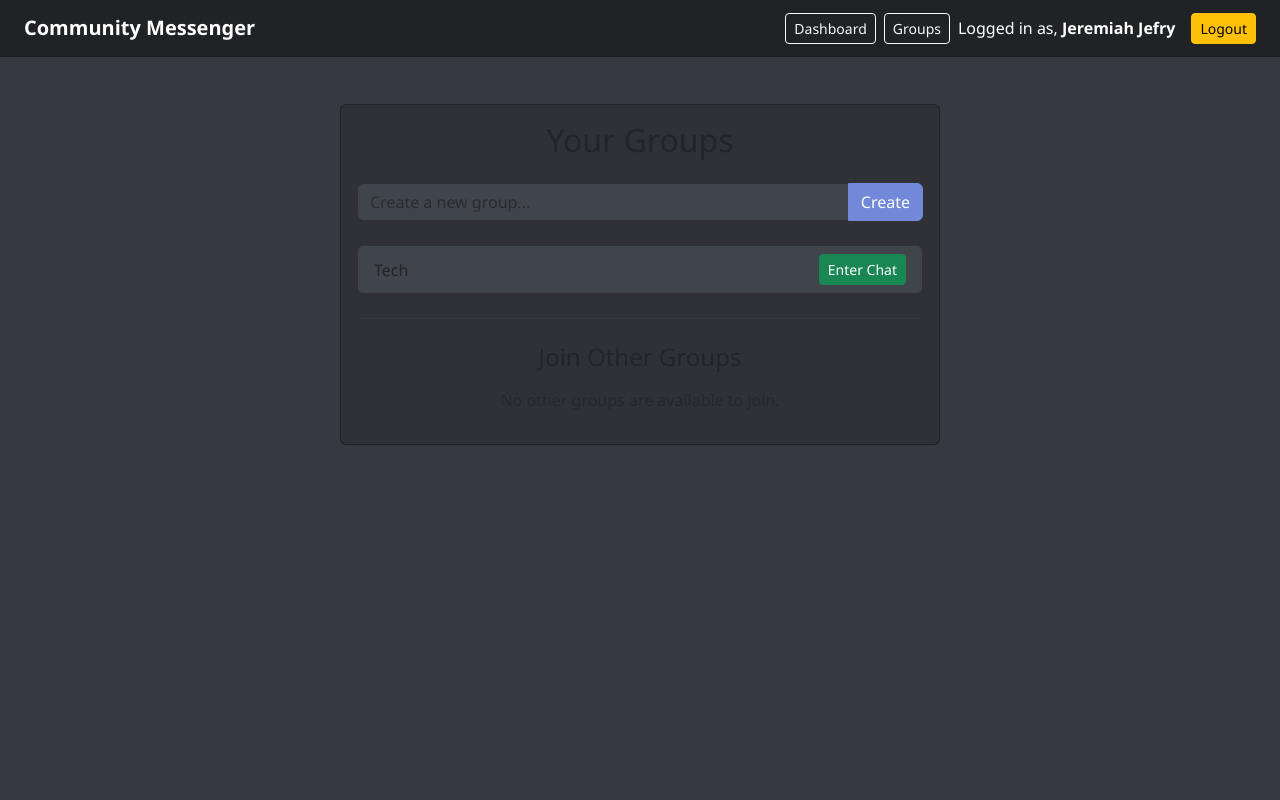
After one commit to Jeremiah-Jefry/Community-Messenger, a Flask app: page /groups in a window 1280 px wide. The commit adds this page. Run offline with Flask 3, Linux system fonts and the light colour scheme; a user stored in the database is signed in.

Commit message:
UpGraded

```diff
--- a/app.py
+++ b/app.py
@@ -1,34 +1,55 @@
-import html # Added for server-side HTML escaping
+import html
 from flask import Flask, render_template, redirect, url_for, request, flash
 from flask_sqlalchemy import SQLAlchemy
 from flask_login import LoginManager, login_user, login_required, logout_user, UserMixin, current_user
-from flask_socketio import SocketIO, emit
+from flask_socketio import SocketIO, emit, join_room
 from werkzeug.security import generate_password_hash, check_password_hash
+import datetime
 
 # Setup
 app = Flask(__name__)
-app.config['SECRET_KEY'] = "devkey"
+app.config['SECRET_KEY'] = "devkey-for-final-project"
 app.config['SQLALCHEMY_DATABASE_URI'] = "sqlite:///messenger.db"
 db = SQLAlchemy(app)
 socketio = SocketIO(app, cors_allowed_origins="*")
 login = LoginManager(app)
 login.login_view = "login"
 
-# User model
+# --- Database Models ---
+group_members = db.Table('group_members',
+    db.Column('user_id', db.Integer, db.ForeignKey('user.id'), primary_key=True),
+    db.Column('group_id', db.Integer, db.ForeignKey('group.id'), primary_key=True)
+)
+
 class User(UserMixin, db.Model):
     id = db.Column(db.Integer, primary_key=True)
     username = db.Column(db.String(50), unique=True, nullable=False)
     password = db.Column(db.String(128), nullable=False)
 
+class Group(db.Model):
+    id = db.Column(db.Integer, primary_key=True)
+    name = db.Column(db.String(100), unique=True, nullable=False)
+    members = db.relationship('User', secondary=group_members, lazy='subquery',
+        backref=db.backref('groups', lazy=True))
+
+class Message(db.Model):
+    id = db.Column(db.Integer, primary_key=True)
+    text = db.Column(db.String(500), nullable=False)
+    timestamp = db.Column(db.DateTime, default=datetime.datetime.utcnow)
+    user_id = db.Column(db.Integer, db.ForeignKey('user.id'), nullable=False)
+    group_id = db.Column(db.Integer, db.ForeignKey('group.id'), nullable=False)
+    user = db.relationship('User')
+    group = db.relationship('Group')
+
 @login.user_loader
 def load_user(user_id):
     return User.query.get(int(user_id))
 
-# Routes
+# --- Routes ---
 @app.route("/")
 def home():
     if current_user.is_authenticated:
-        return redirect(url_for("chat"))
+        return redirect(url_for("groups"))
     return render_template("index.html")
 
 @app.route("/register", methods=["GET", "POST"])
@@ -54,7 +75,7 @@ def login():
         user = User.query.filter_by(username=username).first()
         if user and check_password_hash(user.password, password):
             login_user(user)
-            return redirect(url_for("chat"))
+            return redirect(url_for("groups"))
         flash("Invalid username or password")
     return render_template("login.html")
 
@@ -64,28 +85,101 @@ def logout():
     logout_user()
     return redirect(url_for("home"))
 
-@app.route("/chat")
+@app.route("/groups", methods=["GET", "POST"])
 @login_required
-def chat():
-    return render_template("chat.html", username=current_user.username)
+def groups():
+    if request.method == "POST":
+        group_name = request.form.get("group_name")
+        if group_name and not Group.query.filter_by(name=group_name).first():
+            new_group = Group(name=group_name)
+            new_group.members.append(current_user)
+            db.session.add(new_group)
+            db.session.commit()
+            flash(f"Group '{group_name}' created!")
+            return redirect(url_for('groups'))
+        else:
+            flash("Group name already exists or is invalid.")
+    all_groups = Group.query.all()
+    return render_template("groups.html", user_groups=current_user.groups, all_groups=all_groups)
+
+@app.route("/join_group/<int:group_id>")
+@login_required
+def join_group(group_id):
+    group = Group.query.get_or_404(group_id)
+    if current_user not in group.members:
+        group.members.append(current_user)
+        db.session.commit()
+        flash(f"You have joined the group '{group.name}'!")
+    else:
+        flash("You are already a member of this group.")
+    return redirect(url_for('groups'))
 
 @app.route("/dashboard")
 @login_required
 def dashboard():
-    # Query the total number of users
-    total_users = db.session.query(User).count()
-    return render_template("dashboard.html", total_users=total_users)
+    all_users = User.query.all()
+    total_users = len(all_users)
+    return render_template("dashboard.html", total_users=total_users, all_users=all_users)
 
-# Socket events
+@app.route("/chat/<int:group_id>")
+@login_required
+def chat(group_id):
+    group = Group.query.get_or_404(group_id)
+    if current_user not in group.members:
+        flash("You are not a member of this group.")
+        return redirect(url_for('groups'))
+    messages = Message.query.filter_by(group_id=group.id).order_by(Message.timestamp.asc()).all()
+    return render_template("chat.html", user=current_user, group=group, messages=messages)
+
+# State for online users: {group_id: {user_id, ...}, ...}
+online_users = {}
+
+# --- Socket Events ---
+@socketio.on('join')
+def on_join(data):
+    room = data['room']
+    join_room(room)
+
+    if room not in online_users:
+        online_users[room] = set()
+    online_users[room].add(current_user.id)
+
+    users_in_room = User.query.filter(User.id.in_(online_users[room])).all()
+    usernames = [user.username for user in users_in_room]
+
+    emit('update_online_users', {'users': usernames}, to=room)
+
+@socketio.on('disconnect')
+def on_disconnect():
+    for room, users in online_users.items():
+        if hasattr(current_user, 'id') and current_user.id in users:
+            users.remove(current_user.id)
+            users_in_room = User.query.filter(User.id.in_(users)).all()
+            usernames = [user.username for user in users_in_room]
+            emit('update_online_users', {'users': usernames}, to=room)
+            break
+
 @socketio.on("send_message")
 def handle_message(data):
-    # Sanitize the message text before broadcasting it to all clients
-    # This prevents Cross-Site Scripting (XSS) by turning HTML tags into literal text
+    if not current_user.is_authenticated:
+        return
+
+    room = data['room']
     safe_text = html.escape(data["text"])
-    msg = {"username": current_user.username, "text": safe_text}
-    emit("receive_message", msg, broadcast=True)
+    timestamp = datetime.datetime.utcnow()
 
-# Run
+    message = Message(text=safe_text, user_id=current_user.id, group_id=int(room), timestamp=timestamp)
+    db.session.add(message)
+    db.session.commit()
+
+    msg = {
+        "username": current_user.username,
+        "text": safe_text,
+        "timestamp": timestamp.strftime('%I:%M %p')
+    }
+    emit("receive_message", msg, broadcast=True, to=room)
+
+# --- Run Application ---
 if __name__ == "__main__":
     with app.app_context():
         db.create_all()
--- a/requirements.txt
+++ b/requirements.txt
@@ -2,3 +2,4 @@ Flask
 Flask-SQLAlchemy
 Flask-Login
 Flask-SocketIO
+werkzeug
--- a/templates/base.html
+++ b/templates/base.html
@@ -6,91 +6,20 @@
   <meta name="viewport" content="width=device-width, initial-scale=1">
   <link href="https://cdn.jsdelivr.net/npm/bootstrap@5.3.3/dist/css/bootstrap.min.css" rel="stylesheet">
   <style>
-    /* Discord-inspired Dark Theme Variables */
     :root {
-      --bg-primary: #36393f; /* Dark background */
-      --bg-secondary: #2f3136; /* Chat area background */
-      --bg-tertiary: #202225; /* Sidebar background */
-      --text-color: #dcddde; /* Light text */
-      --accent-color: #7289da; /* Discord Blue */
-      --success-color: #43b581; /* Green for Online/Success */
+      --bg-primary: #36393f; --bg-secondary: #2f3136; --bg-tertiary: #202225;
+      --text-color: #dcddde; --accent-color: #7289da;
     }
-
-    body {
-      background: var(--bg-primary);
-      color: var(--text-color);
-      font-family: 'Segoe UI', Tahoma, Geneva, Verdana, sans-serif;
-      min-height: 100vh; /* Full viewport height */
-      margin: 0;
-      padding-top: 56px; /* Space for fixed navbar */
-    }
-
-    /* Navbar - Sleek and Dark */
-    .navbar {
-      background-color: var(--bg-tertiary) !important;
-      border-bottom: 1px solid rgba(0, 0, 0, 0.2);
-    }
-    .navbar-brand, .navbar-text {
-      color: white !important;
-    }
-    .btn-accent {
-        background-color: var(--accent-color);
-        border-color: var(--accent-color);
-        color: white;
-    }
-    .btn-accent:hover {
-        background-color: #677bc4;
-        border-color: #677bc4;
-        color: white;
-    }
-
-    /* Form Card Styling (Login/Register/Dashboard) */
-    .card {
-      background-color: var(--bg-secondary);
-      border: 1px solid rgba(0, 0, 0, 0.3);
-      box-shadow: 0 2px 10px rgba(0, 0, 0, 0.5);
-    }
-    .card-title {
-        color: white;
-    }
-    .form-control {
-        background-color: #40444b;
-        color: var(--text-color);
-        border: 1px solid #2f3136;
-    }
-    .form-control:focus {
-        background-color: #40444b;
-        color: var(--text-color);
-        border-color: var(--accent-color);
-        box-shadow: 0 0 0 0.25rem rgba(114, 137, 218, 0.25); /* Accent blue focus */
-    }
-    .alert-info {
-        background-color: #3e4780;
-        border-color: #3e4780;
-        color: white;
-    }
-
-    /* Landing Page - Clean Centerpiece */
-    .landing-page {
-        background: var(--bg-secondary);
-        color: var(--text-color);
-        padding: 5rem 1rem;
-        border-radius: 15px;
-        text-align: center;
-        box-shadow: 0 10px 20px rgba(0, 0, 0, 0.2);
-        margin-top: 3rem;
-    }
-    .landing-page h1 {
-        font-weight: 700;
-        color: var(--accent-color);
-    }
-    .landing-page .lead {
-        color: var(--text-color);
-        font-size: 1.25rem;
-    }
-
-    /* Chat-specific styles will go in chat.html or be globally managed here */
-
+    body { background: var(--bg-primary); color: var(--text-color); font-family: 'Segoe UI', sans-serif; min-height: 100vh; margin: 0; padding-top: 56px; }
+    .navbar { background-color: var(--bg-tertiary) !important; border-bottom: 1px solid rgba(0, 0, 0, 0.2); }
+    .navbar-brand, .navbar-text { color: white !important; }
+    .btn-accent { background-color: var(--accent-color); border-color: var(--accent-color); color: white; }
+    .btn-accent:hover { background-color: #677bc4; border-color: #677bc4; }
+    .card { background-color: var(--bg-secondary); border: 1px solid rgba(0, 0, 0, 0.3); }
+    .form-control { background-color: #40444b; color: var(--text-color); border: 1px solid #2f3136; }
+    .form-control:focus { background-color: #40444b; color: var(--text-color); border-color: var(--accent-color); box-shadow: 0 0 0 0.25rem rgba(114, 137, 218, 0.25); }
+    .alert-info { background-color: #3e4780; border-color: #3e4780; color: white; }
+    .landing-page { background: var(--bg-secondary); padding: 5rem 1rem; border-radius: 15px; text-align: center; margin-top: 3rem; }
   </style>
 </head>
 <body>
@@ -100,7 +29,7 @@
       <div class="d-flex align-items-center">
         {% if current_user.is_authenticated %}
           <a class="btn btn-outline-light btn-sm me-2" href="{{ url_for('dashboard') }}">Dashboard</a>
-          <a class="btn btn-outline-light btn-sm me-2" href="{{ url_for('chat') }}">Chatroom</a>
+          <a class="btn btn-outline-light btn-sm me-2" href="{{ url_for('groups') }}">Groups</a>
           <span class="navbar-text me-3 text-white-50">Logged in as, <b>{{ current_user.username }}</b></span>
           <a class="btn btn-warning btn-sm" href="{{ url_for('logout') }}">Logout</a>
         {% else %}
@@ -123,7 +52,6 @@
         {% endif %}
         {% endwith %}
     </div>
-
     {% block content %}{% endblock %}
   </div>
 
--- /dev/null
+++ b/templates/groups.html
@@ -0,0 +1,45 @@
+{% extends "base.html" %}
+{% block content %}
+<div class="container mt-5">
+    <div class="card mx-auto" style="max-width: 600px;">
+      <div class="card-body">
+        <h2 class="card-title text-center mb-4">Your Groups</h2>
+        <form method="post" class="mb-4">
+          <div class="input-group">
+            <input type="text" class="form-control" name="group_name" placeholder="Create a new group..." required>
+            <button class="btn btn-accent" type="submit">Create</button>
+          </div>
+        </form>
+
+        {% if user_groups %}
+          <ul class="list-group">
+            {% for group in user_groups %}
+              <li class="list-group-item d-flex justify-content-between align-items-center" style="background-color: #40444b; border-color: #2f3136;">
+                {{ group.name }}
+                <a href="{{ url_for('chat', group_id=group.id) }}" class="btn btn-success btn-sm">Enter Chat</a>
+              </li>
+            {% endfor %}
+          </ul>
+        {% else %}
+          <p class="text-center text-muted">You are not in any groups. Create one or join one below!</p>
+        {% endif %}
+
+        <hr class="my-4" style="border-color: #40444b;">
+        <h4 class="text-center mb-3">Join Other Groups</h4>
+        {% set other_groups = all_groups|rejectattr('id', 'in', user_groups|map(attribute='id')|list) |list %}
+        {% if other_groups %}
+        <ul class="list-group">
+            {% for group in other_groups %}
+              <li class="list-group-item d-flex justify-content-between align-items-center" style="background-color: #40444b; border-color: #2f3136;">
+                {{ group.name }}
+                <a href="{{ url_for('join_group', group_id=group.id) }}" class="btn btn-outline-light btn-sm">Join</a>
+              </li>
+            {% endfor %}
+        </ul>
+        {% else %}
+        <p class="text-center text-muted">No other groups are available to join.</p>
+        {% endif %}
+      </div>
+    </div>
+</div>
+{% endblock %}
```
Also changed, not shown: static/chat.js (+40 -11 lines), templates/chat.html (+25 -109 lines), templates/dashboard.html (+17 -6 lines), instance/messenger.db.
